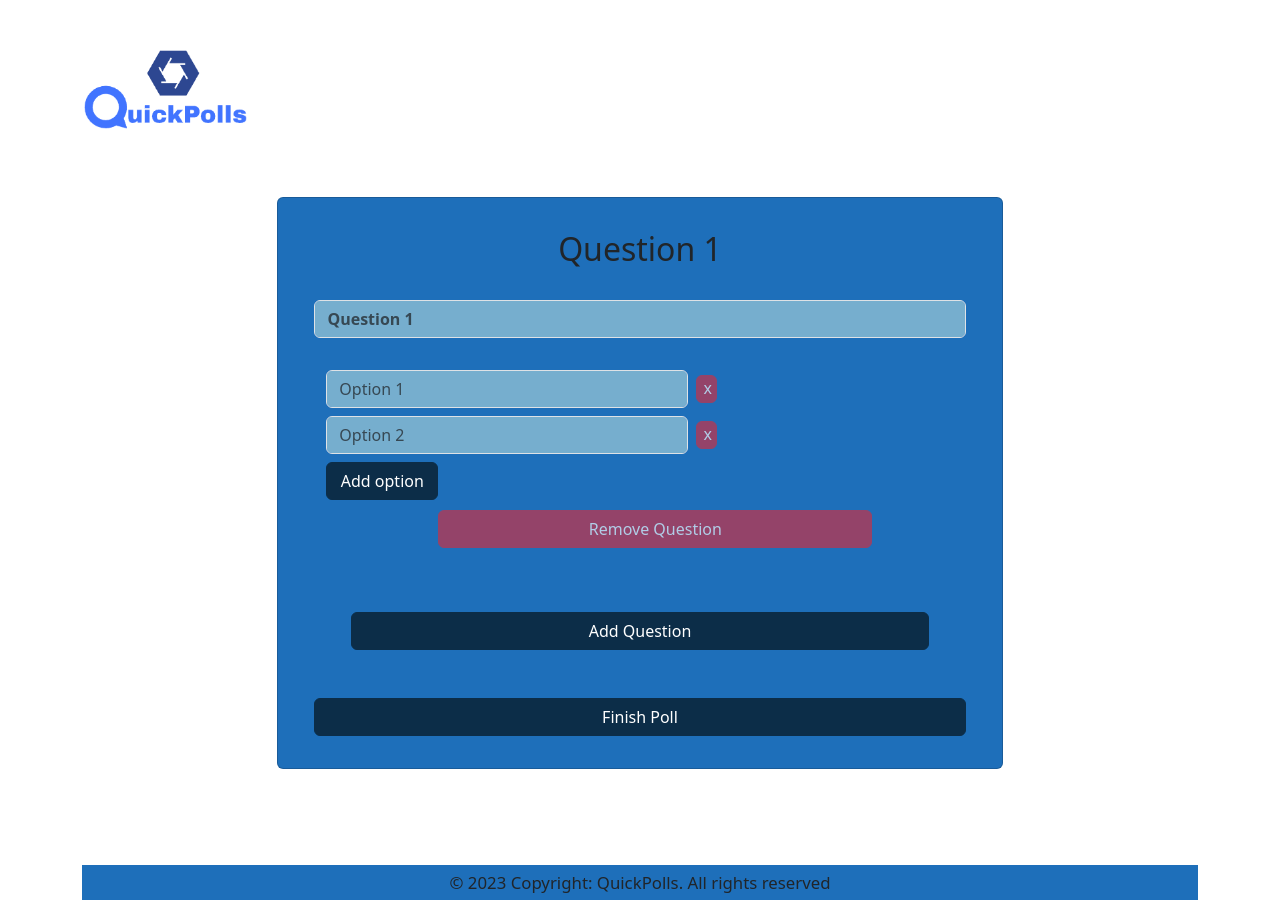
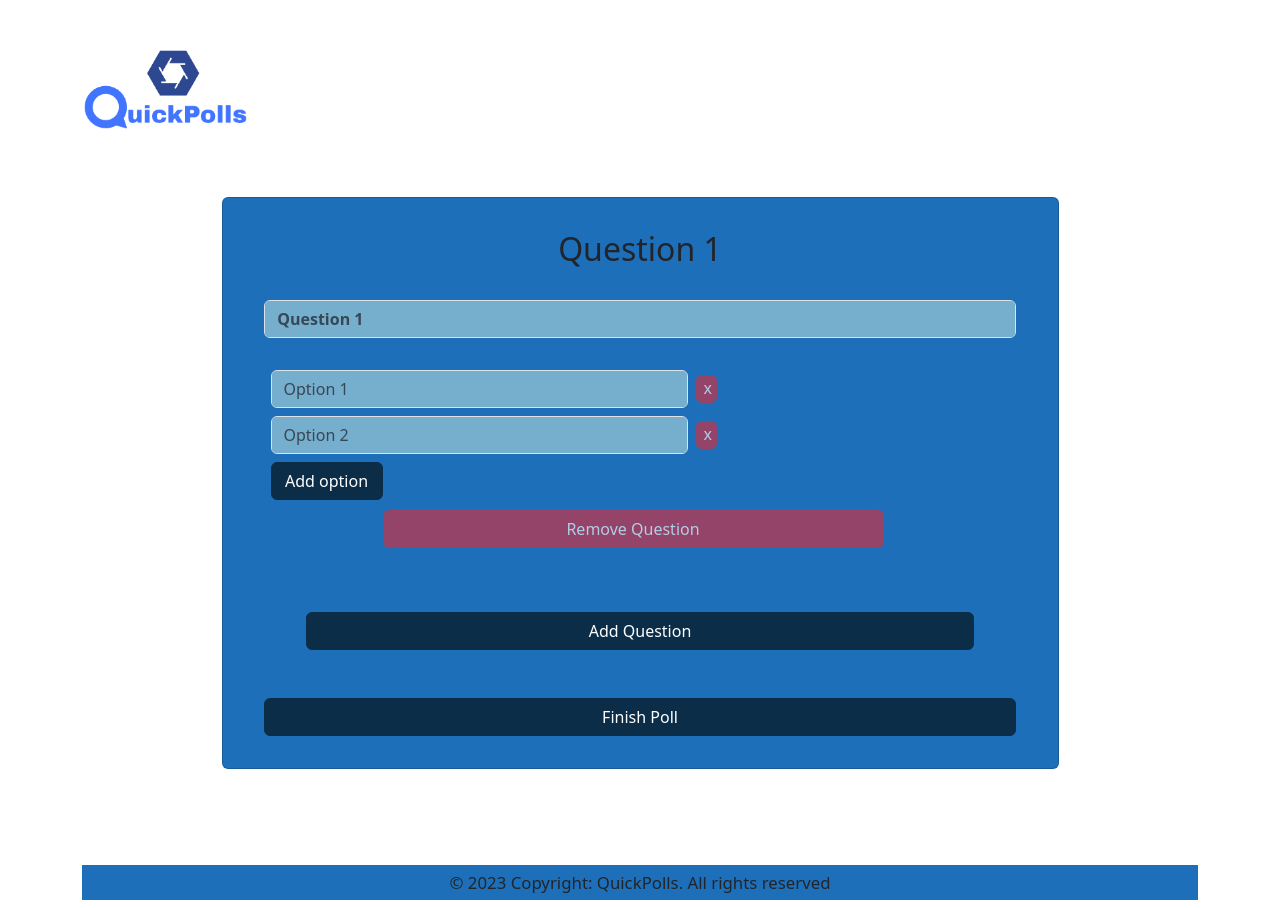
Before and after one commit to endy-M/QuickPolls, a React (Vite) app: page / in a window 1280 px wide. Built offline with nearby package versions, Linux system fonts and the light colour scheme.

Commit message:
changed options font weight

```diff
--- a/src/App.css
+++ b/src/App.css
@@ -29,7 +29,7 @@ body {
 }
 
 .main-card {
-    width: 65%;
+    width: 75%;
     margin: auto;
     margin-top: 4.1rem;
     margin-bottom: 6rem;
--- a/src/components/Option.jsx
+++ b/src/components/Option.jsx
@@ -15,7 +15,7 @@ const Option = ({ id, displayNumber,content, deleteOptionFunction, deleteOptionD
                 className={`form-control bg-secondary text-black ${invalidOptions[displayNumber - 1]?.includes(id) ? 'error' : ''}`}
                 type="text"
                 placeholder={`Option ${id + 1}`}
-                style={{ width: '50%', marginLeft: '3rem', marginBottom: '0.5rem', fontWeight: 'normal', ...(invalidOptions[displayNumber - 1]?.includes(id) ? errorStyle : {}) }}
+                style={{ width: '50%', marginLeft: '3rem', marginBottom: '0.5rem', fontWeight: '500', ...(invalidOptions[displayNumber - 1]?.includes(id) ? errorStyle : {}) }}
                 value={content || ''}
                 onChange={handleInputChange}
             />
```
